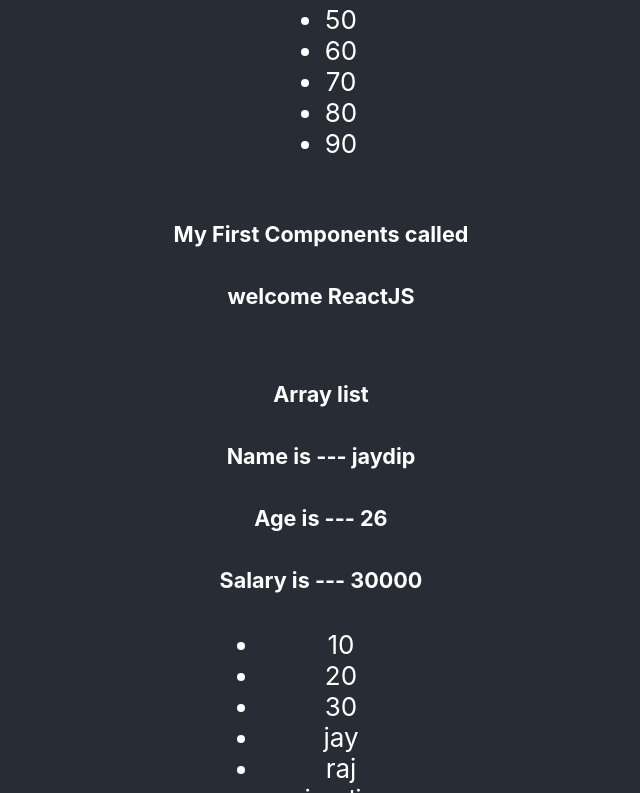
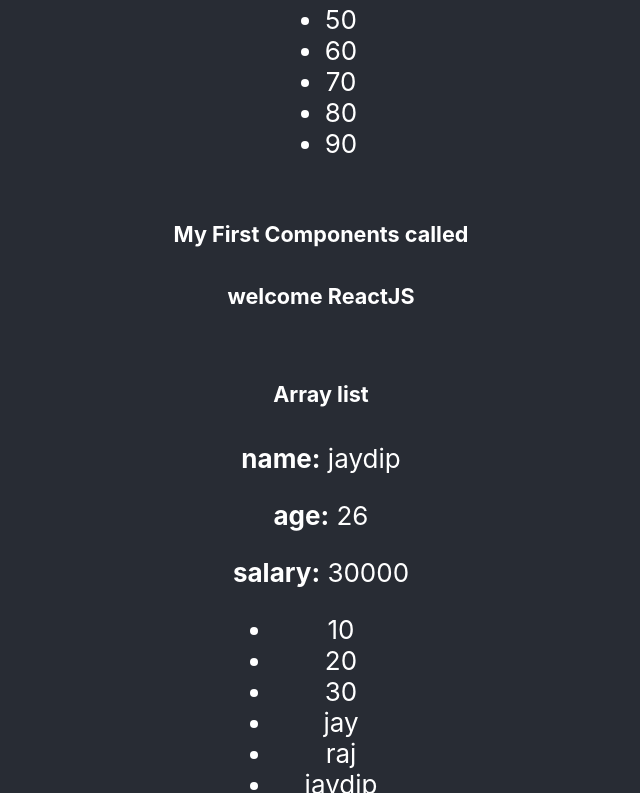
Before and after one commit to Jaydip1510/React_JS, a React (Create React App) app in the folder demo/: page / in a window 1280 px wide. Shown: the part 440-1233 px from the top of the page, without its empty margins (319-959 px from the left). Built offline with nearby package versions, Linux system fonts and the light colour scheme.

Commit message:
forinloop

```diff
--- a/demo/src/components/Classobject.js
+++ b/demo/src/components/Classobject.js
@@ -11,15 +11,22 @@
             age:26,
             salary:30000
         }
+        const renderUserDetails = () => {
+            const userDetails = [];
+            for (const key in emp) {
+              userDetails.push(
+                <p key={key}>
+                  <strong>{key}:</strong> {emp[key]}
+                </p>
+              );
+            }
+            return userDetails;
+          };
+
         return (
             <div>
-                {/* <h3>A is -- {a}</h3>
-                <h3>B is -- {b}</h3>
-                <h3>C is -- {c}</h3> */}
                 <h5>Array list</h5>
-                <h5>Name is --- {emp.name}</h5>
-                <h5>Age is --- {emp.age}</h5>
-                <h5>Salary is --- {emp.salary}</h5>
+                <div>{renderUserDetails()}</div>
                 <ul>
                     {
                         arr2.map((i)=>{
@@ -28,6 +35,7 @@
                     }
                 </ul>
             </div>
+
         );
     }
 }
```
